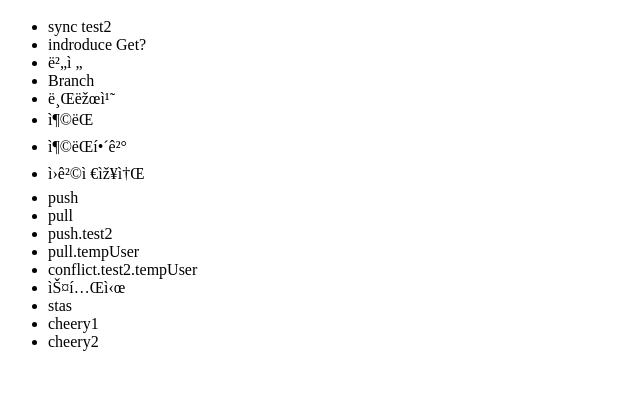
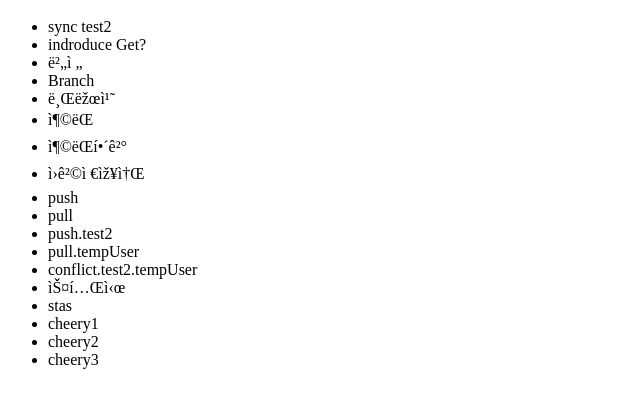
Before and after one commit to seo3997/test1, a plain HTML site: page index.html in a window 1280 px wide. Shown: the part 48-456 px from the top of the page, without its empty margins (0-640 px from the left). Drawn offline with Linux system fonts and the light colour scheme.

Commit message:
체리3 수정

```diff
--- a/index.html
+++ b/index.html
@@ -27,6 +27,7 @@
 			<li>stas</li>
 			<li>cheery1</li>
 			<li>cheery2</li>
+			<li>cheery3</li>
 		</ul>
 	</body>
 </html>
```
